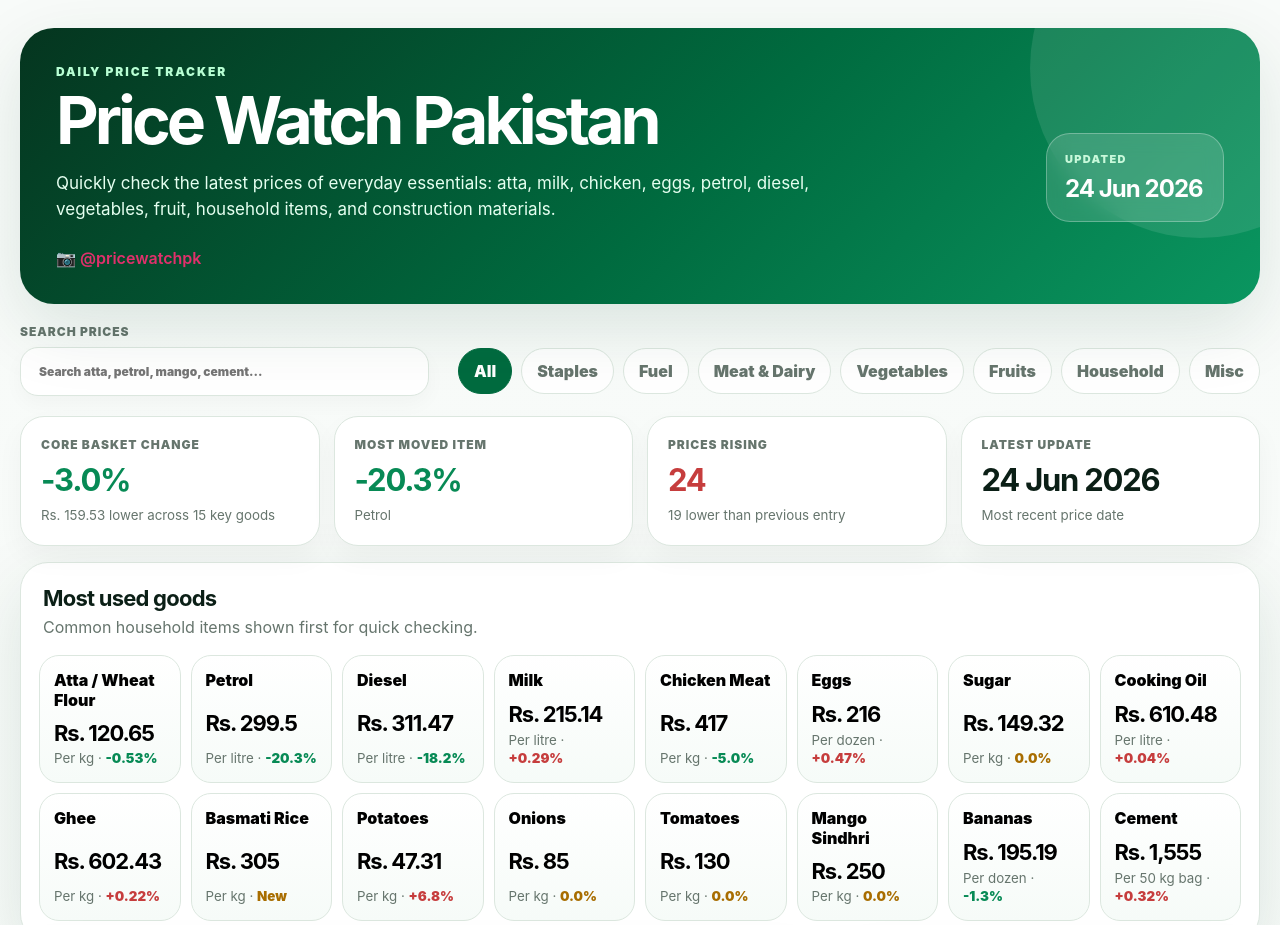
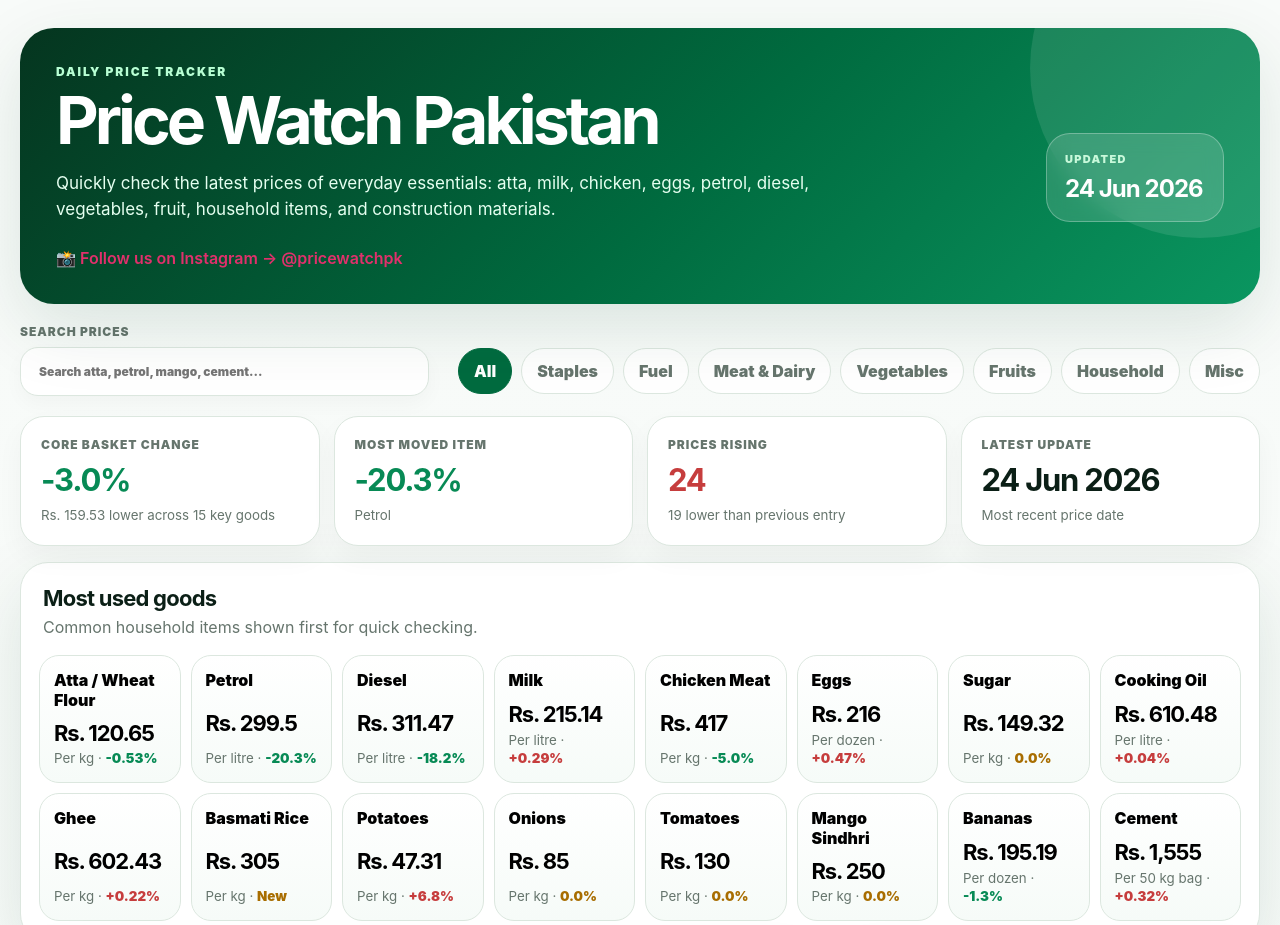
Before and after one commit to bobby12349/pricewatch, a website: page price-watch-pakistan-rechecked-final/index.html in a window 1280 px wide. Shown: the top 925 px of the page. Drawn offline with Linux system fonts and the light colour scheme.

Commit message:
Update index.html
insta text added

```diff
--- a/price-watch-pakistan-rechecked-final/index.html
+++ b/price-watch-pakistan-rechecked-final/index.html
@@ -21,7 +21,7 @@
           <strong id="heroDate">—</strong>
         </div>
         <a href="https://instagram.com/pricewatchpk" target="_blank" style="color:#E1306C; font-weight:600; text-decoration:none;">
-  📷 @pricewatchpk
+  📸 Follow us on Instagram → @pricewatchpk
 </a>
       </header>
 
```
